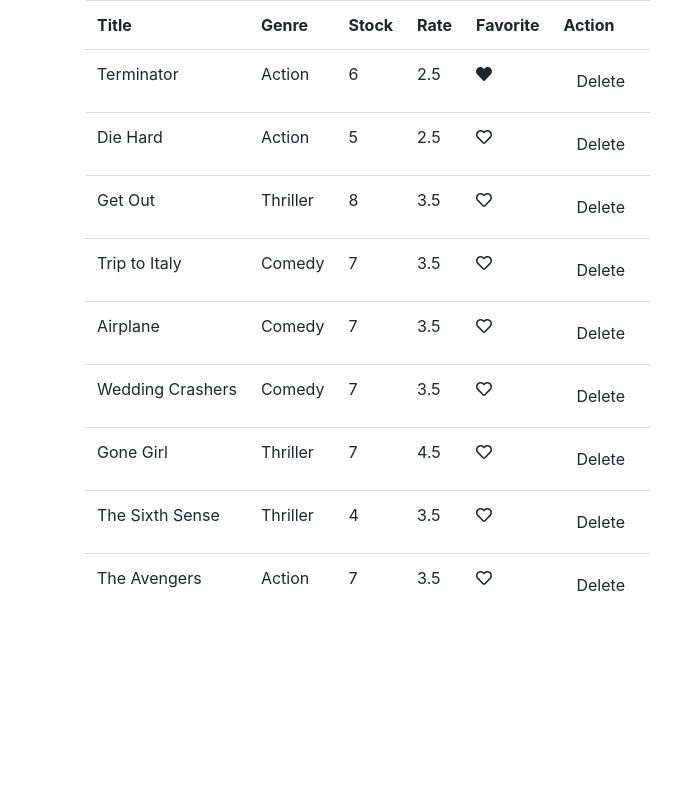
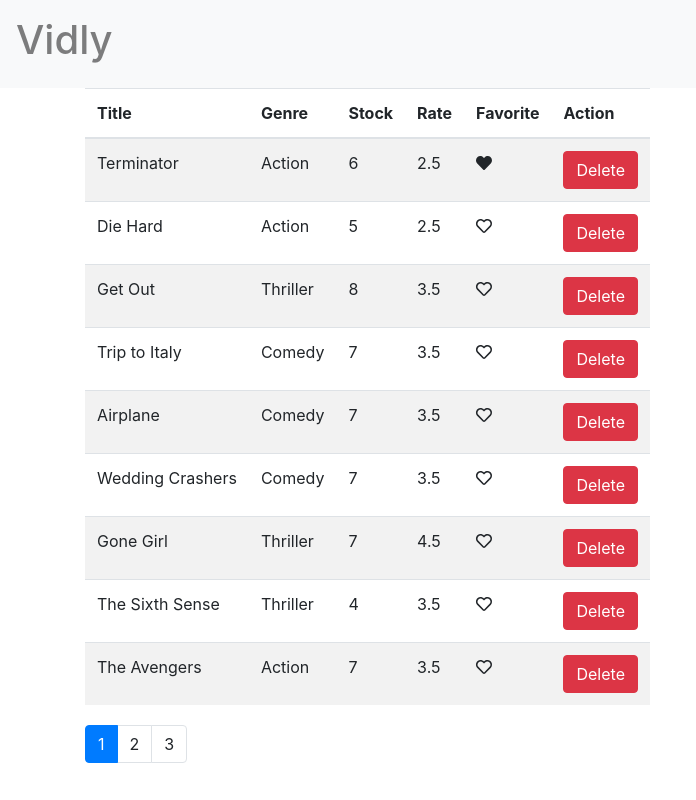
Before and after one commit to sumitrawat/vidly, a React (Create React App) app: page / in a window 1280 px wide. Shown: the whole page, without its empty margins (0-696 px from the left). Built offline with nearby package versions, Linux system fonts and the light colour scheme.

Commit message:
pages added'

```diff
--- a/package.json
+++ b/package.json
@@ -9,6 +9,7 @@
     "@fortawesome/react-fontawesome": "^0.1.3",
     "bootstrap": "^4.1.3",
     "font-awesome": "^4.7.0",
+    "lodash": "^4.17.11",
     "react": "^16.6.3",
     "react-dom": "^16.6.3",
     "react-scripts": "2.1.1"
--- a/src/App.js
+++ b/src/App.js
@@ -6,13 +6,17 @@ import bootstrap from "bootstrap/dist/css/bootstrap.css";
 import { library } from "@fortawesome/fontawesome-svg-core";
 import { faHeart as fasHeart } from "@fortawesome/free-solid-svg-icons";
 import { faHeart as farHeart } from "@fortawesome/free-regular-svg-icons";
+import Navbar from "./components/navbar";
 library.add(fasHeart, farHeart);
 class App extends Component {
   render() {
     return (
-      <main role="main" class="container">
-        <Movies />
-      </main>
+      <React.Fragment>
+        <Navbar />
+        <main role="main" className="container">
+          <Movies />
+        </main>
+      </React.Fragment>
     );
   }
 }
--- /dev/null
+++ b/src/components/common/pagination.jsx
@@ -0,0 +1,33 @@
+import React, { Component } from "react";
+import _ from "lodash";
+const Pagination = props => {
+  const { totalItems, pageSize, onPageChange, currentPage } = props;
+  //console.log(item);
+  const pagesCount = totalItems / pageSize;
+  const pages = _.range(1, pagesCount + 1);
+
+  //need number of page
+  return (
+    <nav style={{ marginTop: "20px" }} aria-label="Page navigation example">
+      <ul className="pagination">
+        {pages.map(page => (
+          <li
+            key={page}
+            className={page === currentPage ? "page-item active" : "page-item"}
+          >
+            <a
+              className="page-link"
+              onClick={() => {
+                onPageChange(page);
+              }}
+            >
+              {page}
+            </a>
+          </li>
+        ))}
+      </ul>
+    </nav>
+  );
+};
+
+export default Pagination;
--- a/src/components/movie.jsx
+++ b/src/components/movie.jsx
@@ -1,5 +1,5 @@
 import React, { Component } from "react";
-import Like from "./like";
+import Like from "./common/like";
 class Movie extends Component {
   state = {};
   render() {
@@ -15,7 +15,7 @@ class Movie extends Component {
         <td>
           <button
             onClick={() => this.props.onDelete(this.props.title)}
-            className="btn btn-error"
+            className="btn btn-danger"
           >
             Delete
           </button>
--- a/src/components/movies.jsx
+++ b/src/components/movies.jsx
@@ -1,15 +1,22 @@
 import React, { Component } from "react";
 import { getMovies } from "../services/fakeMovieService";
 import Movie from "./movie";
+import Pagination from "./common/pagination";
 
 class Movies extends Component {
   state = {
-    movies: getMovies()
+    movies: getMovies(),
+    currentPage: 1,
+    pageSize: 3
   };
   handleDelete = title => {
     this.setState({
       movies: this.state.movies.filter(m => m.title !== title)
     });
+  };
+  handlePageChange = page => {
+    this.setState({ currentPage: page });
+    //    console.log(this.cure);
   };
   handleLiked = item => {
     const movies = [...this.state.movies];
@@ -21,10 +28,14 @@ class Movies extends Component {
     });
   };
   render() {
+    const movies = [...this.state.movies];
+    const { currentPage, pageSize } = { ...this.state };
+
     if (this.state.movies.length > 0)
       return (
         <div className="table table-striped">
           <table>
+            <thead>
               <tr>
                 <th>Title</th>
                 <th>Genre</th>
@@ -33,7 +44,9 @@ class Movies extends Component {
                 <th>Favorite</th>
                 <th>Action</th>
               </tr>
-            {this.state.movies.map(m => (
+            </thead>
+            <tbody>
+              {movies.map(m => (
                 <Movie
                   key={m._id}
                   title={m.title}
@@ -45,7 +58,14 @@ class Movies extends Component {
                   onLiked={() => this.handleLiked(m)}
                 />
               ))}
+            </tbody>
           </table>
+          <Pagination
+            onPageChange={this.handlePageChange}
+            totalItems={movies.length}
+            currentPage={currentPage}
+            pageSize={pageSize}
+          />
         </div>
       );
     else return <div className="alert alert-warning">No Movies Found!!</div>;
--- /dev/null
+++ b/src/components/navbar.jsx
@@ -0,0 +1,12 @@
+import React, { Component } from "react";
+const NavBar = () => {
+  return (
+    <nav className="navbar navbar-light bg-light">
+      <span className="navbar-text">
+        <h1>Vidly</h1>
+      </span>
+    </nav>
+  );
+};
+
+export default NavBar;
```
Also changed, not shown: src/components/common/like.jsx (renamed from src/components/like.jsx), 1 other file (tests, documents, lock files or other folders). Lines whose indentation alone changed are shown as unchanged.
